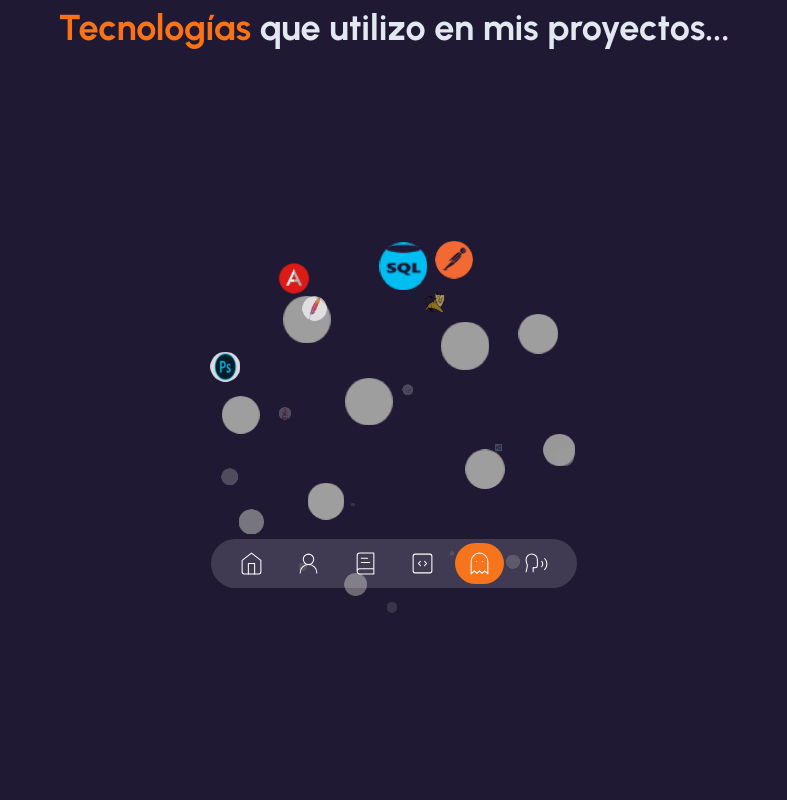
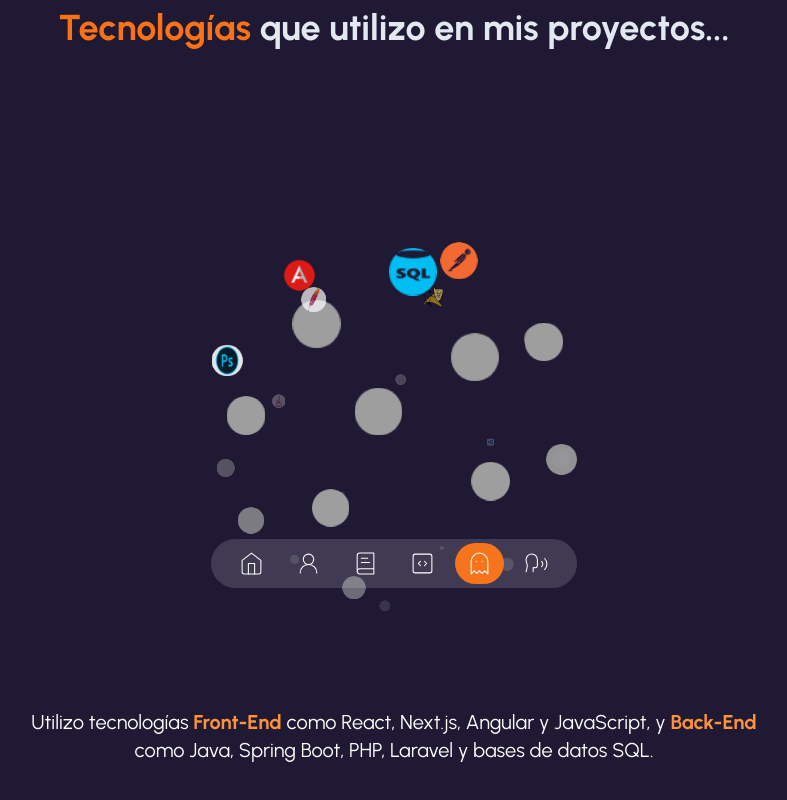
Before and after one commit to Diego-Oruezabal/portfolio-diego, a Next.js app: page /technologies in a window 1280 px wide. Shown: the part 172-972 px from the top of the page, without its empty margins (246-1033 px from the left). Before the commit the page ends 880 px from the top, so only its background shows below. Built offline with nearby package versions, Linux system fonts and the light colour scheme.

Commit message:
Modifico texto app/(routes)/technologies/page.tsx

```diff
--- a/app/(routes)/technologies/page.tsx
+++ b/app/(routes)/technologies/page.tsx
@@ -39,6 +39,10 @@ const TechnologiesPage = () => {
              <IconCloudDemo />
         </div>
 
+        <p className="pb-20 mx-auto max-w-3xl mb-4 my-2 text-xl text-center md:text-xl md:mb-8 ">
+          Utilizo tecnologías <span className="font-bold text-orange-400"> Front-End</span> como React, Next.js, Angular y JavaScript, y <span className="font-bold text-orange-400">Back-End</span> como Java, Spring Boot, PHP, Laravel y bases de datos SQL.
+        </p>
+
         </>
     );
 }
```
